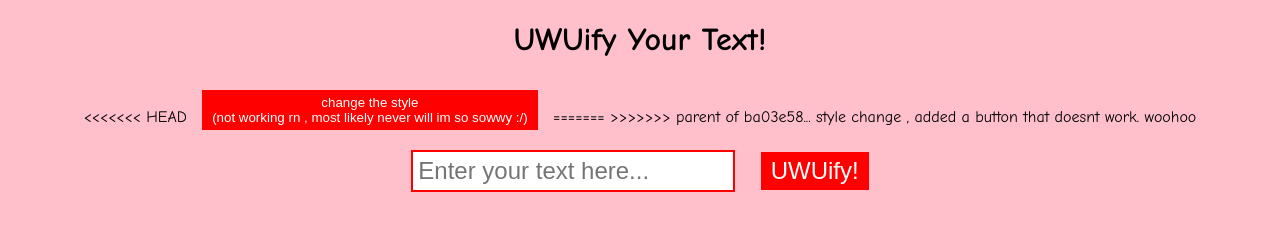
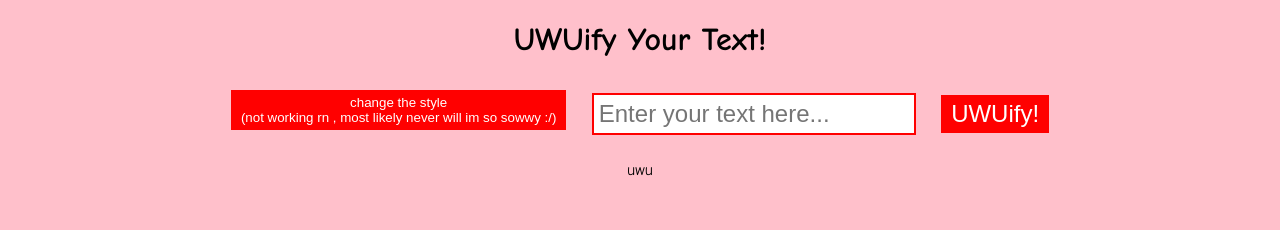
Before and after one commit to rayaneBouzroura/rayaneBouzroura.github.io, a plain HTML site: page index.html in a window 1280 px wide. Both pictures are taken after a click on the button "UWUify!". Drawn offline with Linux system fonts and the light colour scheme.

Commit message:
even more uwu-ness

```diff
--- a/index.html
+++ b/index.html
@@ -9,10 +9,9 @@
 
   <body>
     <h1>UWUify Your Text!</h1>
-<<<<<<< HEAD
+
     <button class="btnChangeStyle" onclick="switchStyle()">change the style <br>(not working rn , most likely never will im so sowwy :/)</button>
-=======
->>>>>>> parent of ba03e58... style change , added a button that doesnt work. woohoo
+
     <input type="text" id="input" placeholder="Enter your text here..." />
     <button class="btnSubmit" onclick="uwuify()">UWUify!</button>
     <p id="output"></p>
--- a/script.js
+++ b/script.js
@@ -1,13 +1,12 @@
-
 function uwuify() {
     // Get the user's input
     let input = document.getElementById("input").value;
-    if (input = "wacim") {
-        output = "dicapwiwo <: 😏😏🤗";
-    }
-    else {
+
     // UWUify the input
     let output = input
+        .replace(/very/g, "veryuwu")
+        .replace(/is/g, "uswu")
+        .replace(/bad/g, "bawduwu")
         .replace(/[rl]/g, "w")
         .replace(/[RL]/g, "W")
         .replace(/th/g, "d")
@@ -19,6 +18,15 @@ function uwuify() {
         .replace(/my/g, "mai")
         .replace(/MY/g, "MAI");
 
+    // Randomize the addition of "uwu" to the end of each word
+    let wordsUwu = output.split(" ");
+    for (let i = 0; i < wordsUwu.length; i++) {
+        if (Math.random() > 0.5) {
+            wordsUwu[i] += "uwu";
+        }
+    }
+    output = wordsUwu.join(" ");
+
     // Add some emojis
     let emojis = [, "💗", "😂", "🙄", "🤐", "😏", "😱", "😫", "😙", "😚", "(っ◕‿◕)っ", "(ง •̀_•́)ง"];
     let words = output.split(" ");
@@ -27,10 +35,9 @@ function uwuify() {
             words[i] += emojis[Math.floor(Math.random() * emojis.length)];
         }
     }
+
     output = words.join(" ");
 
     // Display the UWUified text
     document.getElementById("output").innerHTML = output;
 }
-
-}
```
Lines whose indentation alone changed are shown as unchanged.
